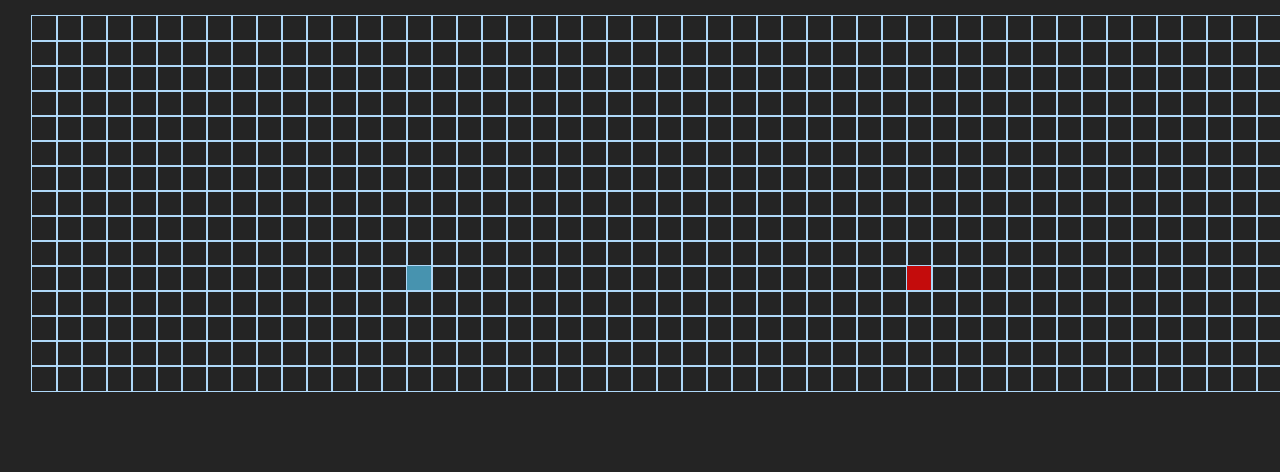
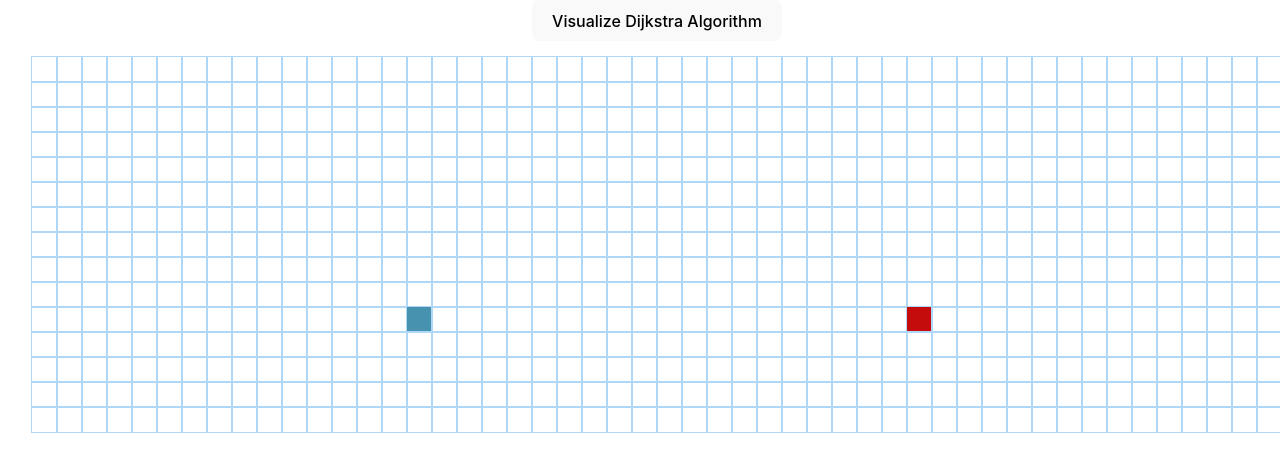
Before and after one commit to reubecool070/pathfinder, a React (Vite) app: page / in a window 1280 px wide. Shown: the top 472 px of the page. Built offline with nearby package versions, Linux system fonts and the light colour scheme.

Commit message:
feat: add visualizer component

```diff
--- a/src/App.css
+++ b/src/App.css
@@ -45,20 +45,22 @@ h1 {
   line-height: 1.1;
 }
 
-/* button {
+button {
   border-radius: 8px;
   border: 1px solid transparent;
   padding: 0.6em 1.2em;
   font-size: 1em;
   font-weight: 500;
   font-family: inherit;
-  background-color: #1a1a1a;
+  background-color: #F5F7F8;
   cursor: pointer;
   transition: border-color 0.25s;
 }
+
 button:hover {
   border-color: #646cff;
 }
+
 button:focus,
 button:focus-visible {
   outline: 4px auto -webkit-focus-ring-color;
@@ -69,10 +71,12 @@ button:focus-visible {
     color: #213547;
     background-color: #ffffff;
   }
+
   a:hover {
     color: #747bff;
   }
+
   button {
     background-color: #f9f9f9;
   }
-} */
+}
--- a/src/pathfindingVisualizer/index.jsx
+++ b/src/pathfindingVisualizer/index.jsx
@@ -10,32 +10,78 @@ import {
   START_NODE_COLUMN,
   START_NODE_ROW,
 } from "../data/constant";
+import { djikstra, getShortestPathInOrder } from "../algorithm/dijkstra";
 
 const PathfindingVisualizer = () => {
-  const [nodes, setNodes] = useState([]);
+  const [grids, setGrids] = useState([]);
 
   useEffect(() => {
-    const temp = createInitialGrid();
-    setNodes(temp);
+    const _grids = createInitialGrid();
+    setGrids(_grids);
   }, []);
 
-  console.log({ nodes });
+  const animateAlgorithm = (visitedNodesInOrder, shortedPathInOrder) => {
+    for (let i = 0; i < visitedNodesInOrder.length; i++) {
+      if (i === visitedNodesInOrder.length - 1) {
+        setTimeout(() => {
+          animateShortestPath(shortedPathInOrder);
+        }, 10 * i);
+      }
+      setTimeout(() => {
+        const node = visitedNodesInOrder[i];
+        const element = document.getElementById(`node-${node.row}-${node.col}`);
+        if (element) {
+          element.className = "node visited";
+        }
+      }, 10 * i);
+    }
+  };
+
+  const animateShortestPath = (shortedPathInOrder) => {
+    for (let index = 0; index < shortedPathInOrder.length; index++) {
+      setTimeout(() => {
+        const node = shortedPathInOrder[index];
+        const element = document.getElementById(`node-${node.row}-${node.col}`);
+        if (element) {
+          element.className = "node shortest-path";
+        }
+      }, 50 * index);
+    }
+  };
+
+  const visualizeAlgorithm = () => {
+    const startNode = grids[START_NODE_ROW][START_NODE_COLUMN];
+    const finishNode = grids[FINISH_NODE_ROW][FINISH_NODE_COLUMN];
+    const visitedNodesInOrder = djikstra(grids, startNode, finishNode);
+
+    const shortedPathInOrder = getShortestPathInOrder(finishNode);
+
+    animateAlgorithm(visitedNodesInOrder, shortedPathInOrder);
+  };
+
   return (
+    <>
+      <button onClick={() => visualizeAlgorithm()}>
+        Visualize Dijkstra Algorithm
+      </button>
       <div className="grid">
-      {nodes.map((row, rowIdx) => {
+        {grids.map((row, rowIdx) => {
           return (
             <div className="row" key={rowIdx}>
-            {row.map(({ isFinish, isStart }, nodeIdx) => (
+              {row.map(({ isFinish, isStart, row, col }, nodeIdx) => (
                 <Node
                   key={`${rowIdx}-${nodeIdx}`}
                   isFinish={isFinish}
                   isStart={isStart}
+                  row={row}
+                  col={col}
                 />
               ))}
             </div>
           );
         })}
       </div>
+    </>
   );
 };
 
```
Lines whose indentation alone changed are shown as unchanged.
